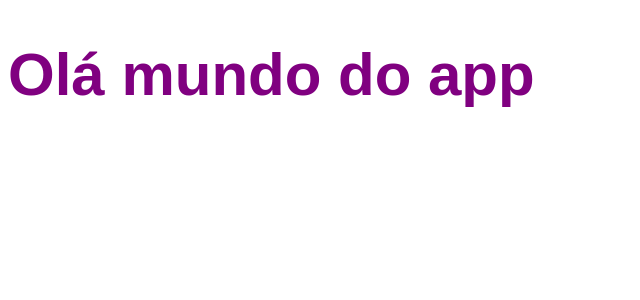
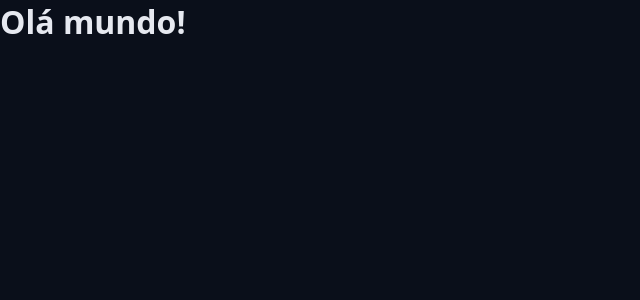
Before and after one commit to Hayashi-Heitor/25x5-pomodoroTimer, a React (Vite) app in the folder 25x5/: page / in a window 1280 px wide. Shown: the top 300 px of the page, without its empty margins (0-640 px from the left). Built offline with nearby package versions, Linux system fonts and the light colour scheme.

Commit message:
feat: CSS theme vars

```diff
--- a/25x5/src/App.tsx
+++ b/25x5/src/App.tsx
@@ -1,8 +1,11 @@
 import './styles/theme.css'
 import './styles/global.css'
+import { Heading } from './components/Heading';
 
 export function Teste() {
     return (
-        <h1>Olá mundo do app</h1>
+        <>
+            <Heading />
+        </>
     );
 }
--- /dev/null
+++ b/25x5/src/components/Heading.tsx
@@ -0,0 +1,5 @@
+export function Heading() {
+    return (
+        <h1>Olá mundo!</h1>
+    );
+}
--- a/25x5/src/styles/global.css
+++ b/25x5/src/styles/global.css
@@ -1,8 +1,12 @@
-body {
-    font-family: sans-serif;
-    font-size: 30px;
+* {
+    margin: 0;
+    padding: 0;
+    box-sizing: border-box;
 }
 
-h1 {
-    color: var(--primary);
+body {
+    font-family: system-ui, -apple-system, BlinkMacSystemFont, 'Segoe UI', Roboto, Oxygen, Ubuntu, Cantarell, 'Open Sans', 'Helvetica Neue', sans-serif;
+    font-size: 16px;
+    background: var(--gray-900);
+    color: var(--text-default);
 }
--- a/25x5/src/styles/theme.css
+++ b/25x5/src/styles/theme.css
@@ -1,3 +1,37 @@
 :root {
-    --primary: purple;
+    --gray-100: #e6e9f0;
+    --gray-200: #cdd3e1;
+    --gray-300: #aab3cc;
+    --gray-400: #555f7d;
+    --gray-500: #454f6a;
+    --gray-600: #363d56;
+    --gray-700: #272f43;
+    --gray-800: #181f2e;
+    --gray-900: #0a0f1a;
+
+    --primary-light: #4de7b7;
+    --primary: #0da170;
+    --primary-dark: #065f46;
+
+    --link-color: #10b981;
+    --link-hover: #0b8a60;
+
+    --success: #22c55e;
+    --warning: #eab308;
+    --error: #991b1b;
+    --info: #0ea5e9;
+
+    --text-over-primary: #0a0f1a;
+    --text-over-primary-dark: #e6e9f0;
+    --text-over-primary-light: #0a0f1a;
+    --text-over-success: #0a0f1a;
+    --text-over-warning: #0a0f1a;
+    --text-over-error: #e6e9f0;
+    --text-over-info: #0a0f1a;
+
+    --text-default: #e6e9f0;
+    --text-muted: #aab3cc;
+
+    --disabled: #555f7d;
+    --text-disabled: #aab3cc;
 }
```
Also changed, not shown: 25x5/src/components/Heading.module.css (added).
